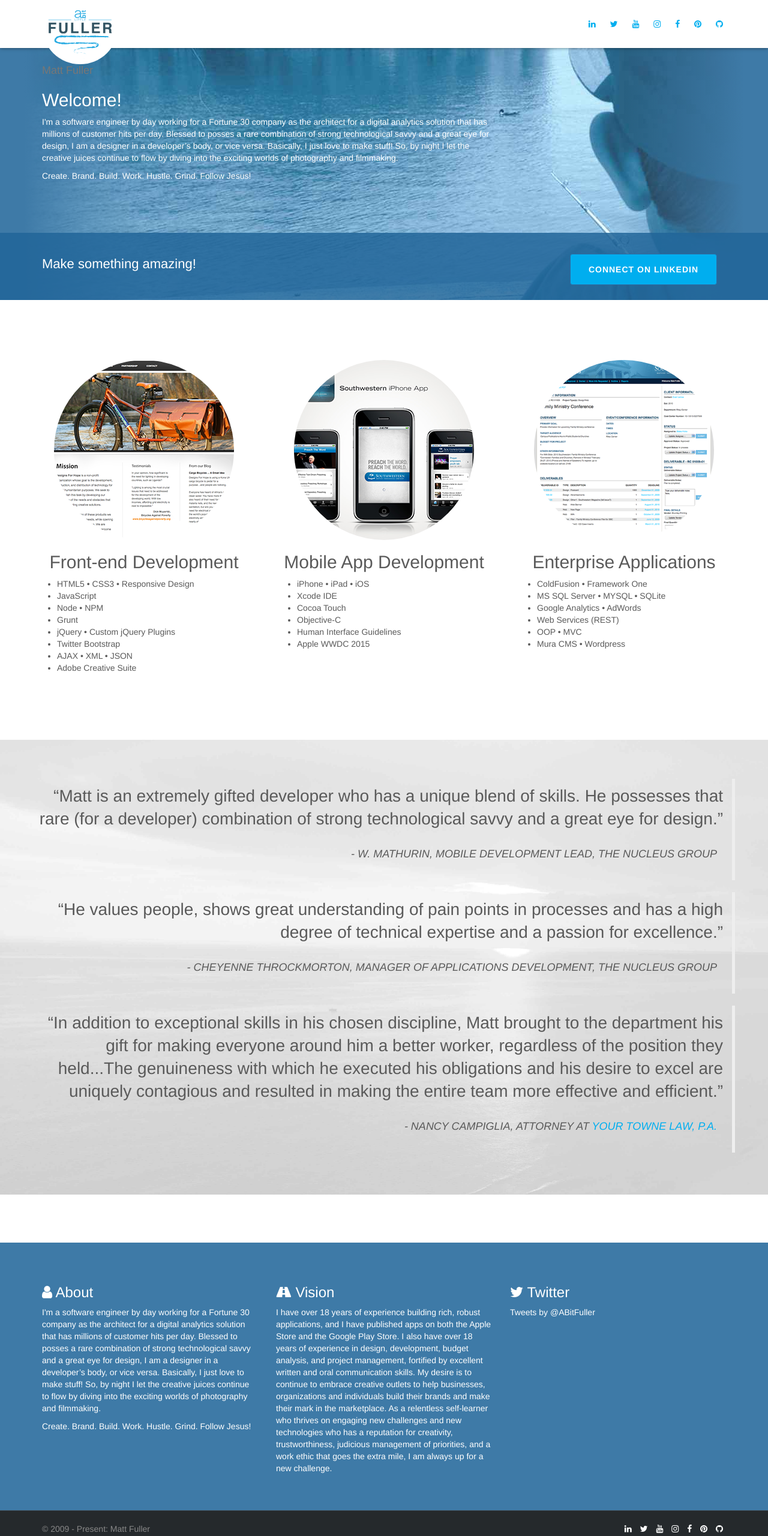
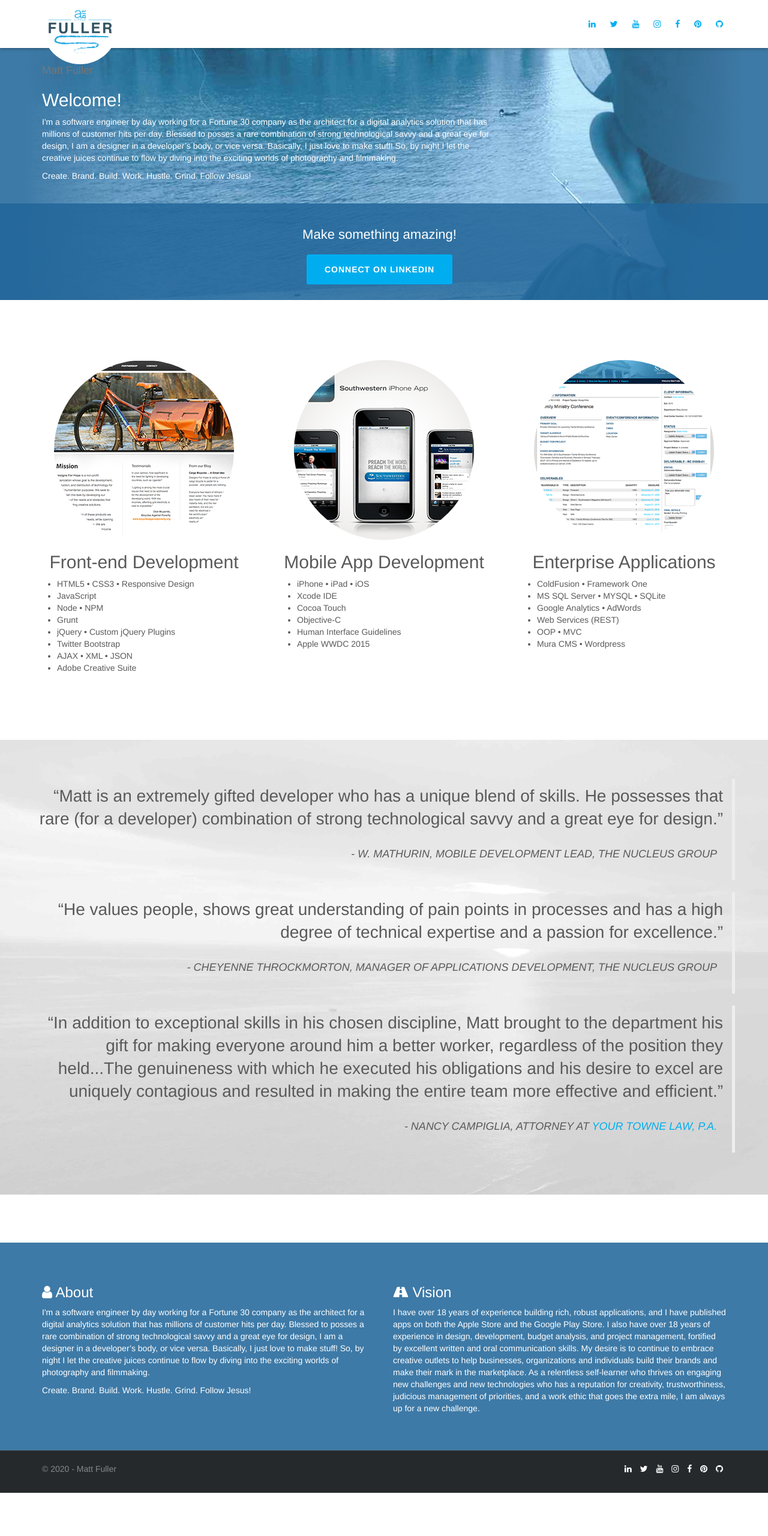
Before and after one commit to ALittleBitFuller/alittlebitfuller.github.io, a website: page src/index.htm in a window 1280 px wide. Shown: the whole page at 60% size. After the commit the page ends 2488 px from the top, so only its background shows below. Drawn offline with nearby package versions, Linux system fonts and the light colour scheme.

Commit message:
style updates and removing twitter feed

```diff
--- a/src/assets/css/style.css
+++ b/src/assets/css/style.css
@@ -54,6 +54,7 @@ a:hover, a:focus {
 .navbar-toggle {
     margin-top: 20px;
     margin-bottom: 21px;
+    visibility: hidden;
 }
 
 /* Hero
@@ -129,23 +130,32 @@ a:hover, a:focus {
 .home-banner .home-banner-slogan {
     bottom: 0;
     box-shadow: 0 0 0 200px rgba(33, 102, 153, 0.85) inset;
-    position: absolute;
+    position: relative;
     width: 100%;
     z-index: 800;
     padding: 25px 0;
 }
 
-@media (max-width: 992px) {
+@media (min-width: 992px) {
+
     .home-banner .home-banner-slogan {
-        position: relative;
+        position: absolute;
     }
+
+    .home-banner .home-banner-slogan .container {
+        padding-left: 0;
+    }
+
 }
 
 .home-banner .home-banner-slogan .container {
-    padding-left: 0;
+    display: flex;
+    flex-direction: column;
+    align-items: center;
+    justify-content: center;
 }
 
-.home-banner-slogan .description {
+.home-banner-slogan .container #slogan h2 {
     font-size: 22px;
     margin-top: 15px;
 }
--- a/src/index.htm
+++ b/src/index.htm
@@ -112,13 +112,11 @@
             </div>
             <div class="home-banner-slogan">
                 <div class="container">
-                    <div class="col-lg-9 col-md-9">
-                        <h2 class="description">Make something amazing!</h2>
+                    <div id="slogan">
+                        <h2>Make something amazing!</h2>
                     </div>
-                    <div class="col-lg-3 col-md-3">
-                       <div class="pull-right text-center">
-                          <a href="https://www.linkedin.com/in/ALittleBitFuller"><button class="btn btn-primary btn-special btn-color pull-right">Connect on LinkedIn</button></a>
-                       </div>
+                    <div id="cta">
+                        <a href="https://www.linkedin.com/in/ALittleBitFuller"><button class="btn btn-primary btn-special btn-color pull-right">Connect on LinkedIn</button></a>
                     </div>
                 </div>
             </div>
@@ -195,7 +193,7 @@
             <div class="footer-top">
                 <div class="container">
                     <div class="row">
-                        <section class="col-lg-4 col-md-4 col-xs-12 col-sm-4 footer-one">
+                        <section class="col-lg-6 col-md-6 col-xs-12 col-sm-6 footer-one">
                             <h3><i class="fa fa-user"></i> About</h3>
                             <p>
                                 I'm a software engineer by day working for a Fortune 30 company as the architect for a digital analytics solution that has millions of customer hits per day. Blessed to posses a rare combination of strong technological savvy and a great eye for design, I am a designer in a developer’s body, or vice versa. Basically, I just love to make stuff! So, by night I let the creative juices continue to flow by diving into the exciting worlds of photography and filmmaking.
@@ -204,15 +202,11 @@
                                 Create. Brand. Build. Work. Hustle. Grind. Follow Jesus!
                             </p>
                         </section>
-                        <section class="col-lg-4 col-md-4 col-xs-12 col-sm-4 footer-four">
+                        <section class="col-lg-6 col-md-6 col-xs-12 col-sm-6 footer-four">
                             <h3><i class="fa fa-road"></i> Vision</h3>
                             <p>
                                 I have over 18 years of experience building rich, robust applications, and I have published apps on both the Apple Store and the Google Play Store.  I also have over 18 years of experience in design, development, budget analysis, and project management, fortified by excellent written and oral communication skills.  My desire is to continue to embrace creative outlets to help businesses, organizations and individuals build their brands and make their mark in the marketplace.  As a relentless self-learner who thrives on engaging new challenges and new technologies who has a reputation for creativity, trustworthiness, judicious management of priorities, and a work ethic that goes the extra mile, I am always up for a new challenge.
                             </p>
-                        </section>
-                        <section class="col-lg-4 col-md-4 col-xs-12 col-sm-4 footer-two">
-                            <h3><i class="fa fa-twitter"></i> Twitter</h3>
-                            <a class="twitter-timeline" href="https://twitter.com/ABitFuller" data-theme="dark" data-widget-id="445389387832893441" data-link-color="#fff" data-chrome="nofooter transparent noheader" height="400">Tweets by @ABitFuller</a>
                         </section>
                     </div>
                 </div>
@@ -222,7 +216,7 @@
             <div class="footer-bottom">
                 <div class="container">
                     <div class="row">
-                        <div class="col-lg-6 col-md-6 col-xs-8 col-sm-6 "> &copy; 2009 - Present: Matt Fuller</div>
+                        <div class="col-lg-6 col-md-6 col-xs-8 col-sm-6 "> &copy; 2020 - Matt Fuller</div>
                         <div class="col-lg-6 col-md-6 col-xs-4 col-sm-6 ">
                             <ul class="list-inline pull-right">
                                 <li class="linkedin"><a href="https://www.linkedin.com/in/ALittleBitFuller" data-toggle="tooltip" title="Connect with me on LinkedIn"><i class="fa fa-linkedin"></i></a></li>
@@ -240,11 +234,5 @@
             <!-- Footer Bottom End -->
         </footer>
 
-        <!-- Bootstrap core JavaScript
-        ================================================== -->
-        <!-- Placed at the end of the document so the page loads faster -->
-        <script src="https://ajax.googleapis.com/ajax/libs/jquery/1.11.0/jquery.min.js"></script>
-        <script src="https://netdna.bootstrapcdn.com/bootstrap/3.1.1/js/bootstrap.min.js"></script>
-        <script async src="https://platform.twitter.com/widgets.js" charset="utf-8"></script>
-    </body>
+     </body>
 </html>
```
Also changed, not shown: index.htm (+1 -1 lines), assets/css/style.css.
